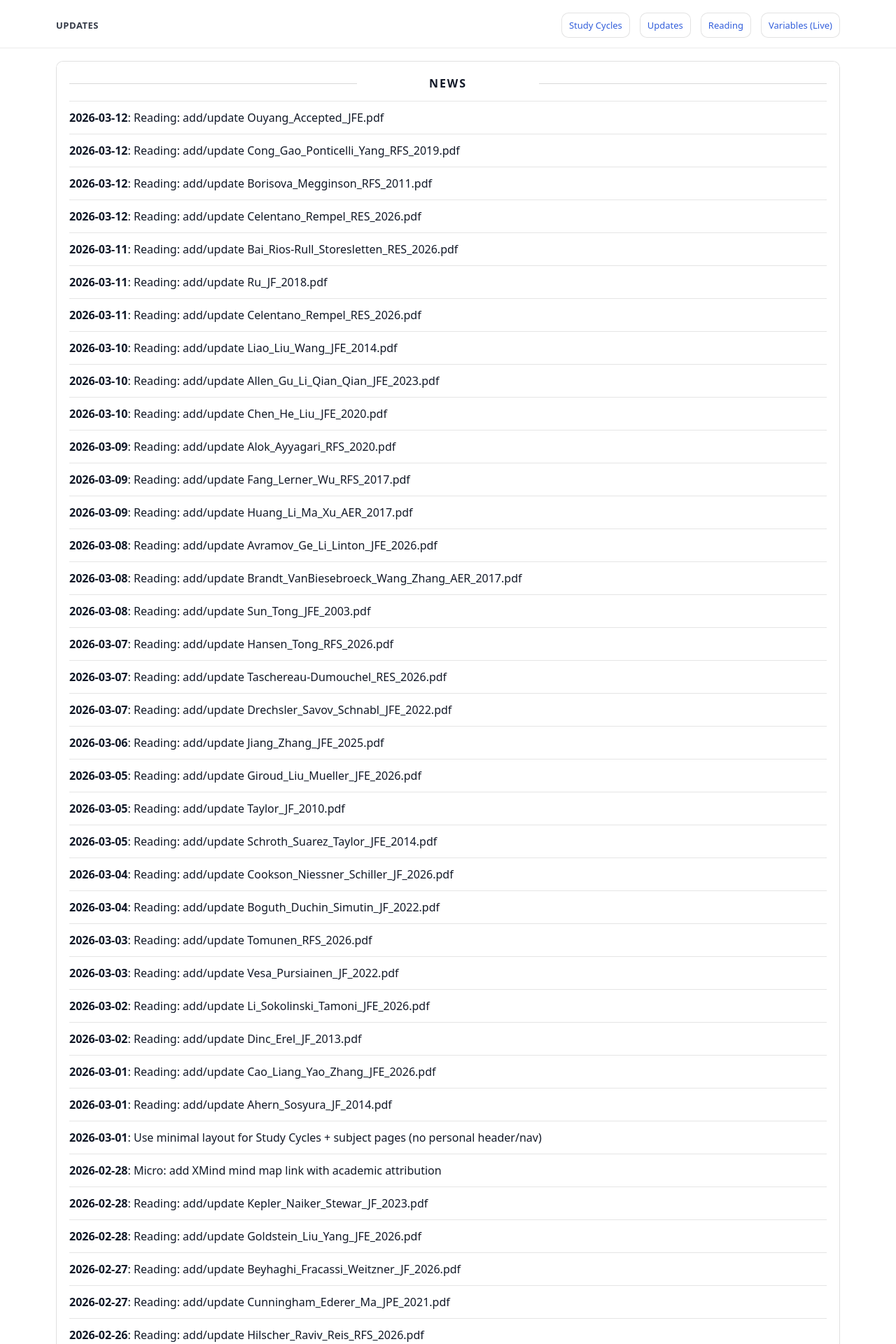
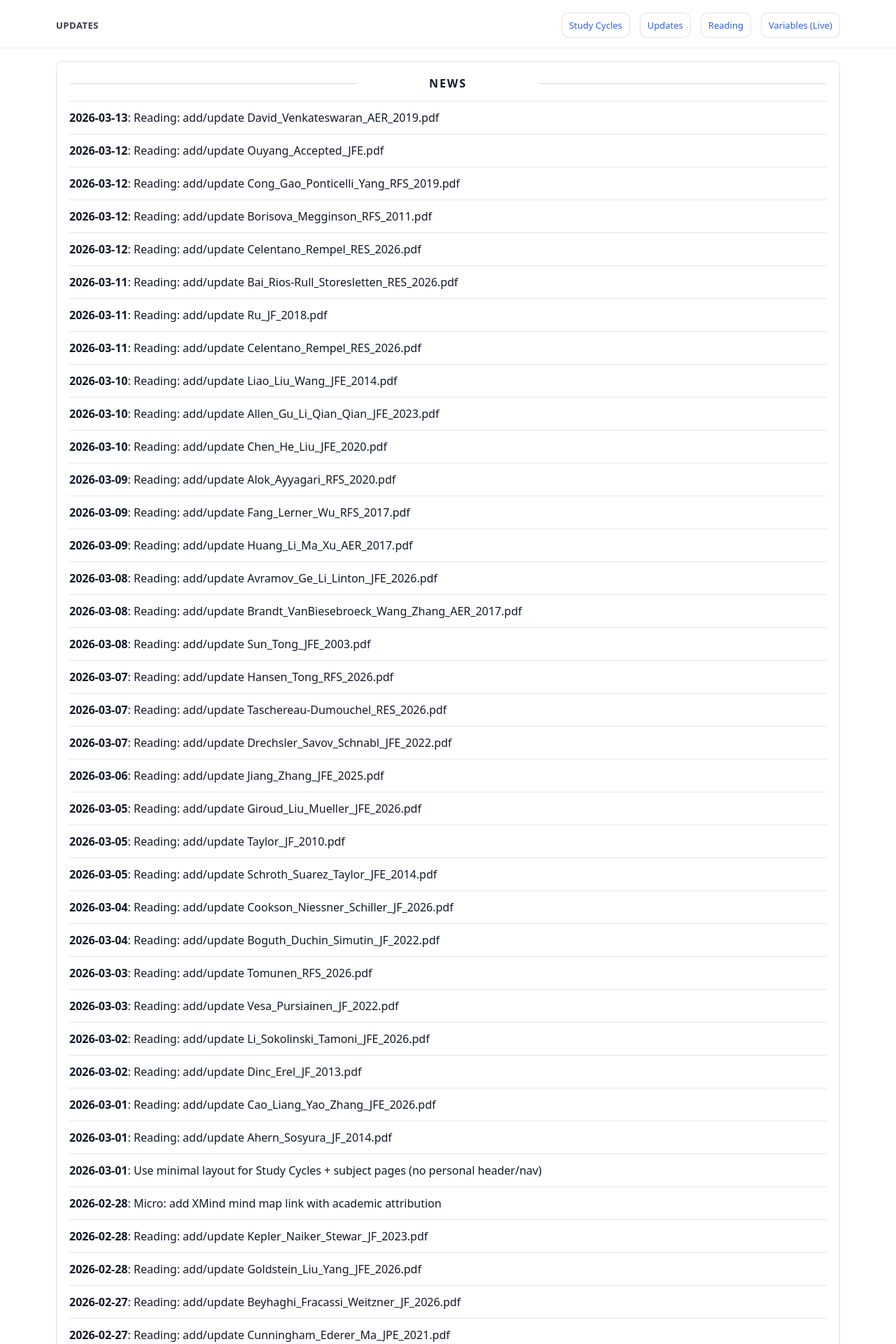
Before and after one commit to yaxinzn/study-archive, a Jekyll site: the page built from updates/index.md, in a window 1280 px wide. Shown: the top 1920 px of the page at 70% size. Built offline with Jekyll 4.4.1, drawn with Linux system fonts in a browser that asks for light colours; some of the changed text lies outside the part shown.

Commit message:
chore: update NEWS feed

```diff
--- a/_data/news.yml
+++ b/_data/news.yml
@@ -1,4 +1,7 @@
 # Auto-generated update history (sorted newest -> oldest). Do not edit manually.
+- ts: "1773400903"
+  date: "2026-03-13"
+  title: "Reading: add/update David_Venkateswaran_AER_2019.pdf"
 - ts: "1773317952"
   date: "2026-03-12"
   title: "Reading: add/update Ouyang_Accepted_JFE.pdf"
```
